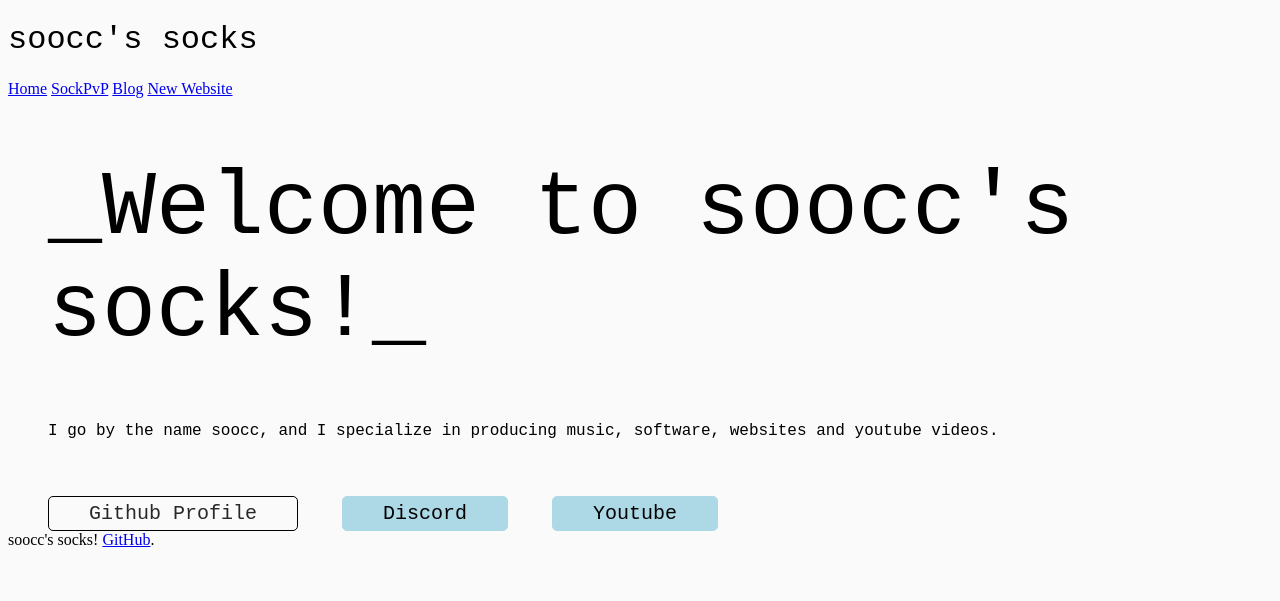
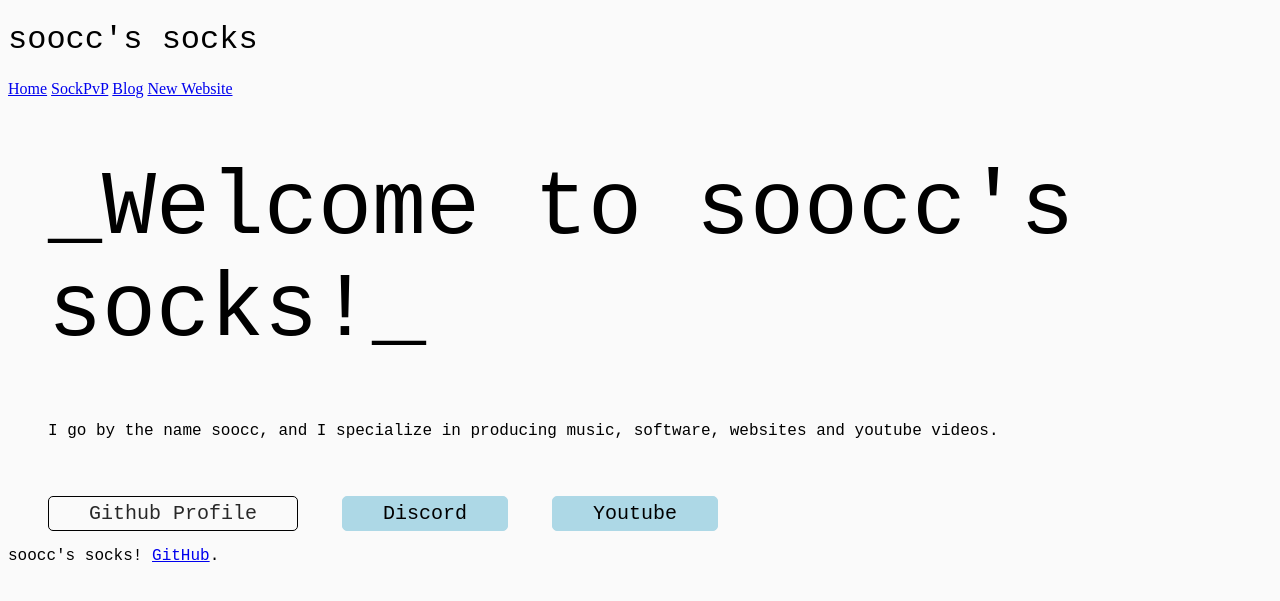
Before and after one commit to soocc/sooccsocks2, a Jekyll site: the page built from index.html, in a window 1280 px wide. Shown: the top 601 px of the page. Built offline with Jekyll 4.4.1, drawn with Linux system fonts in a browser that asks for light colours.

Commit message:
Update default.html

```diff
--- a/_layouts/default.html
+++ b/_layouts/default.html
@@ -15,6 +15,6 @@
       {{ content }}
     </main>
 
-    <span class="site-footer-credits">soocc's socks! <a href="https://github.com/soocc/soocc.github.io">GitHub</a>.</span>
+    <p>soocc's socks! <a href="https://github.com/soocc/soocc.github.io">GitHub</a>.</p>
   </body>
 </html>
```
